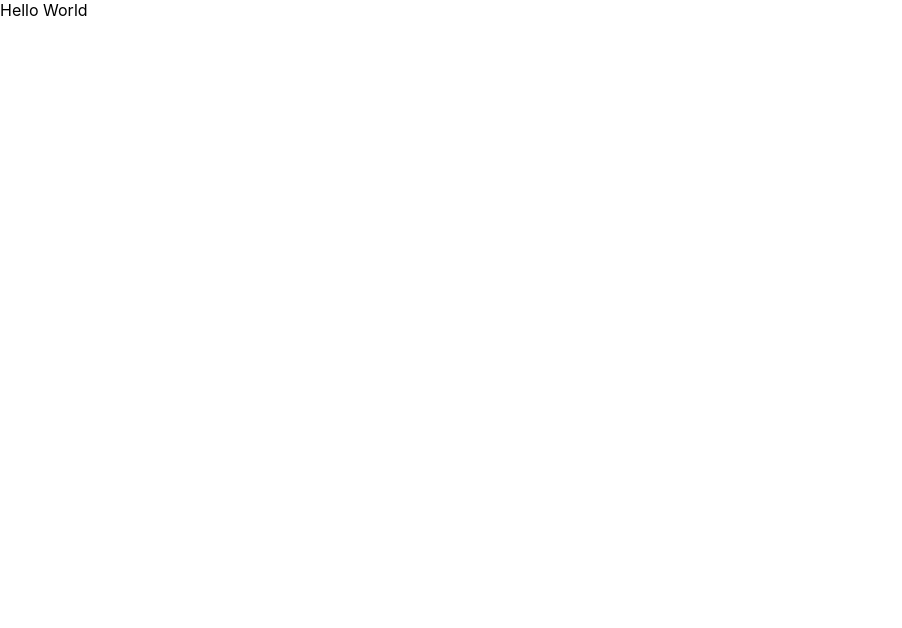
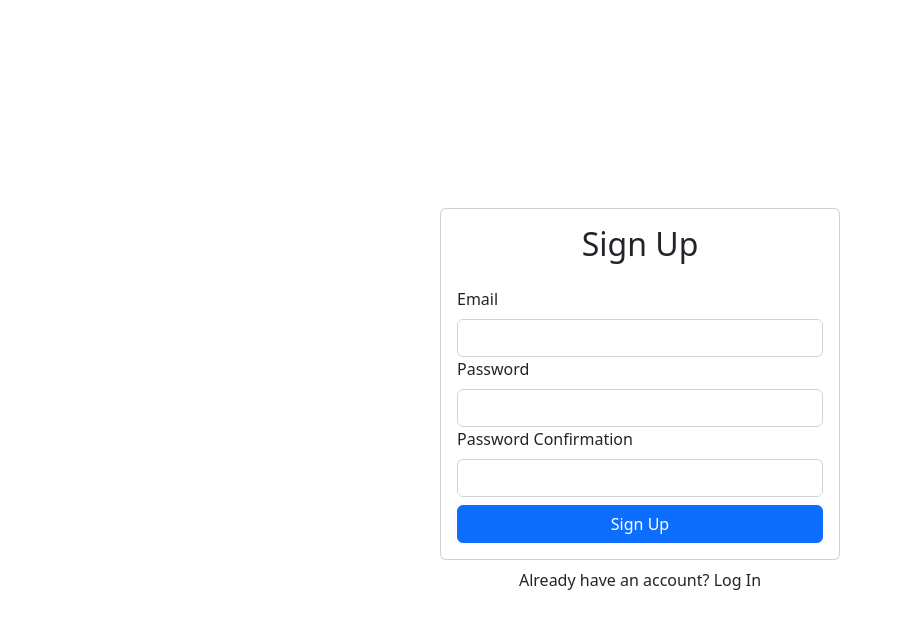
Before and after one commit to ashirk94/produce-shop, a React (Create React App) app: page / in a window 1280 px wide. Shown: the top 628 px of the page, without its empty margins (0-902 px from the left). Built offline with nearby package versions, Linux system fonts and the light colour scheme.

Commit message:
signup form

```diff
--- a/src/components/App.js
+++ b/src/components/App.js
@@ -1,6 +1,14 @@
+import Signup from './Signup'
+import {Container} from 'react-bootstrap'
+
 function App() {
   return (
-    <div>Hello World</div>
+    <Container className="d-flex align-items-center justify-content-center" style={{ minHeight: "100vh"}}>
+        <div className="w-100" style={{maxWidth: '400px'}}>
+        <Signup />
+        </div>
+    </Container>
+
   );
 }
 
--- /dev/null
+++ b/src/components/Signup.js
@@ -0,0 +1,35 @@
+import React, {useRef} from 'react'
+import { Card, Form, Button } from 'react-bootstrap'
+
+export default function Signup() {
+    const emailRef = useRef()
+    const passwordRef = useRef()
+    const passwordConfirmRef = useRef()
+  return (
+    <div>
+        <Card>
+            <Card.Body>
+                <h2 className="text-center mb-4">Sign Up</h2>
+                <Form>
+                    <Form.Group id="email">
+                        <Form.Label>Email</Form.Label>
+                        <Form.Control type="email" ref={emailRef} required />
+                    </Form.Group>
+                    <Form.Group id="password">
+                        <Form.Label>Password</Form.Label>
+                        <Form.Control type="password" ref={passwordRef} required />
+                    </Form.Group>
+                    <Form.Group id="password-confirm">
+                        <Form.Label>Password Confirmation</Form.Label>
+                        <Form.Control type="password" ref={passwordConfirmRef} required />
+                    </Form.Group>
+                    <Button className="w-100 mt-2" type="submit">Sign Up</Button>
+                </Form>
+            </Card.Body>
+        </Card>
+        <div className="w-100 text-center mt-2">
+            Already have an account? Log In
+        </div>
+    </div>
+  )
+}
--- /dev/null
+++ b/src/contexts/ThemeContext.js
@@ -0,0 +1,15 @@
+import React, {useState} from 'react'
+
+const ThemeContext = React.createContext()
+
+export default function ThemeContext() {
+
+    const [darkTheme, setDarkTheme] = useState(true)
+  return (
+    <div>
+        <ThemeContext.Provider value={darkTheme}>
+            <button onClick={toggleTheme}>Toggle Theme</button>
+        </ThemeContext.Provider>
+    </div>
+  )
+}
--- a/src/index.js
+++ b/src/index.js
@@ -2,6 +2,7 @@
 import ReactDOM from 'react-dom/client';
 import './index.css';
 import App from './components/App';
+import 'bootstrap/dist/css/bootstrap.min.css';
 
 const root = ReactDOM.createRoot(document.getElementById('root'));
 root.render(
```
Also changed, not shown: src/contexts/AuthContext.js (added, +11 -0 lines).
